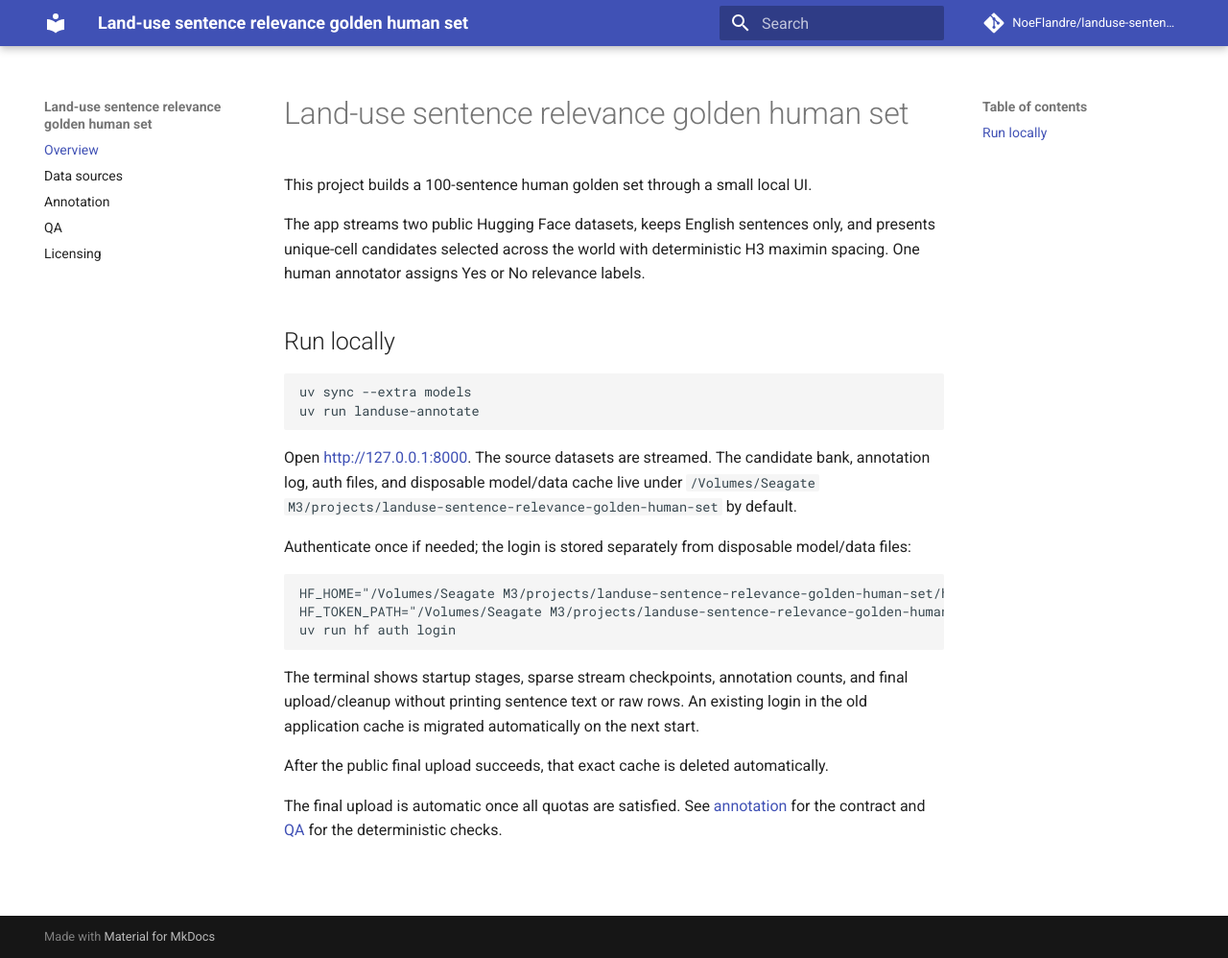
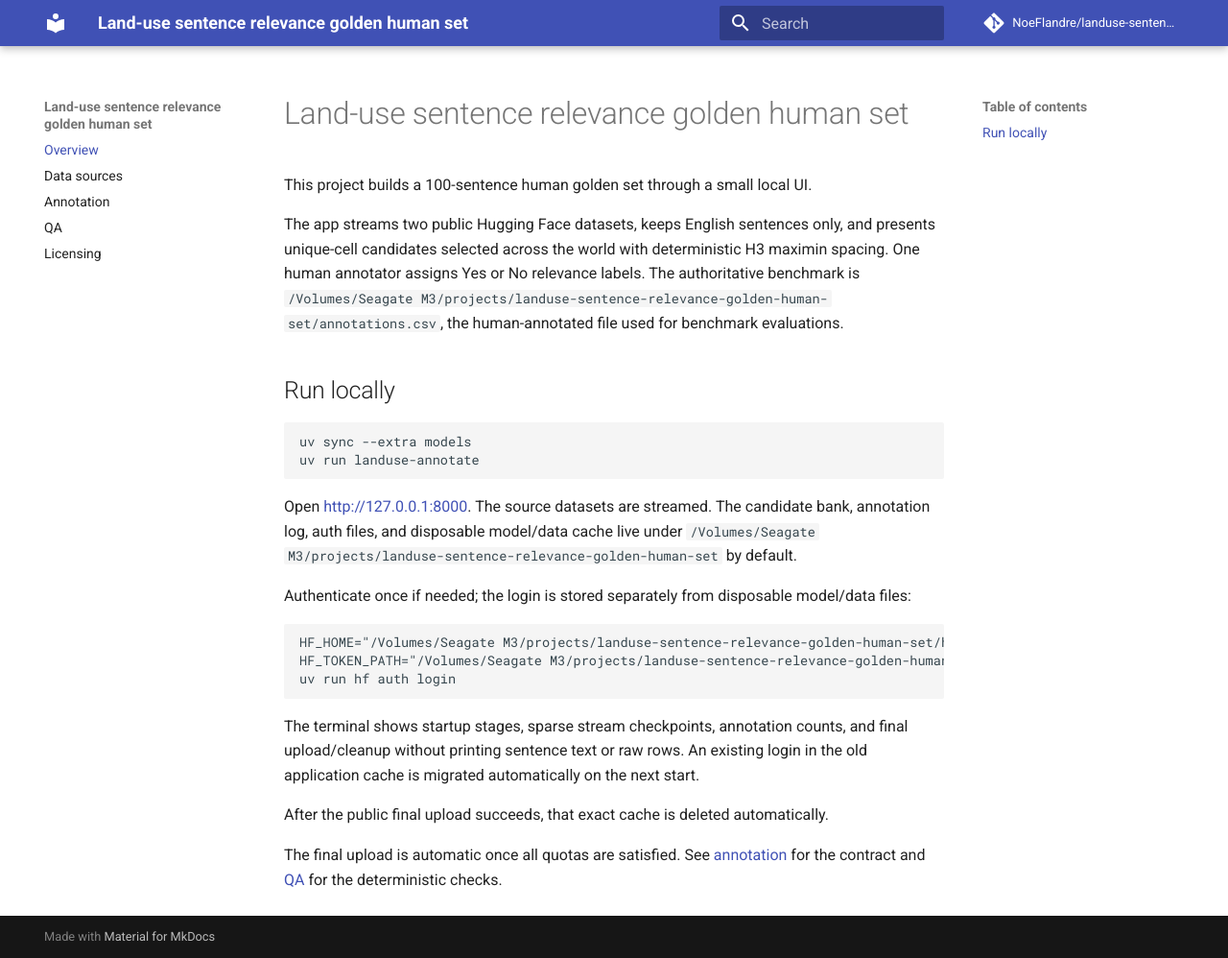
Before and after one commit to NoeFlandre/landuse-sentence-relevance-golden-human-set, an MkDocs documentation site: the page built from docs/index.md, in a window 1280 px wide and 998 px high. Shown: the whole window at 96% size. Built offline with MkDocs 1.6.1 and Material for MkDocs 9.7.7, drawn with Linux system fonts in a browser that asks for light colours; comment, search, counter and statistics services are not loaded.

```diff
--- a/docs/index.md
+++ b/docs/index.md
@@ -2,7 +2,7 @@
 
 This project builds a 100-sentence human golden set through a small local UI.
 
-The app streams two public Hugging Face datasets, keeps English sentences only, and presents unique-cell candidates selected across the world with deterministic H3 maximin spacing. One human annotator assigns Yes or No relevance labels.
+The app streams two public Hugging Face datasets, keeps English sentences only, and presents unique-cell candidates selected across the world with deterministic H3 maximin spacing. One human annotator assigns Yes or No relevance labels. The authoritative benchmark is `/Volumes/Seagate M3/projects/landuse-sentence-relevance-golden-human-set/annotations.csv`, the human-annotated file used for benchmark evaluations.
 
 ## Run locally
 
--- a/pyproject.toml
+++ b/pyproject.toml
@@ -4,7 +4,7 @@ build-backend = "hatchling.build"
 
 [project]
 name = "landuse-sentence-relevance-golden-human-set"
-version = "0.1.0"
+version = "1.0.0"
 description = "A streamed, geographically stratified UI for building a human sentence-relevance golden set."
 readme = "README.md"
 requires-python = ">=3.12,<3.15"
```
Also changed, not shown: README.md (+1 -1 lines), docs/data-sources.md (+1 -1 lines), 1 other file.
